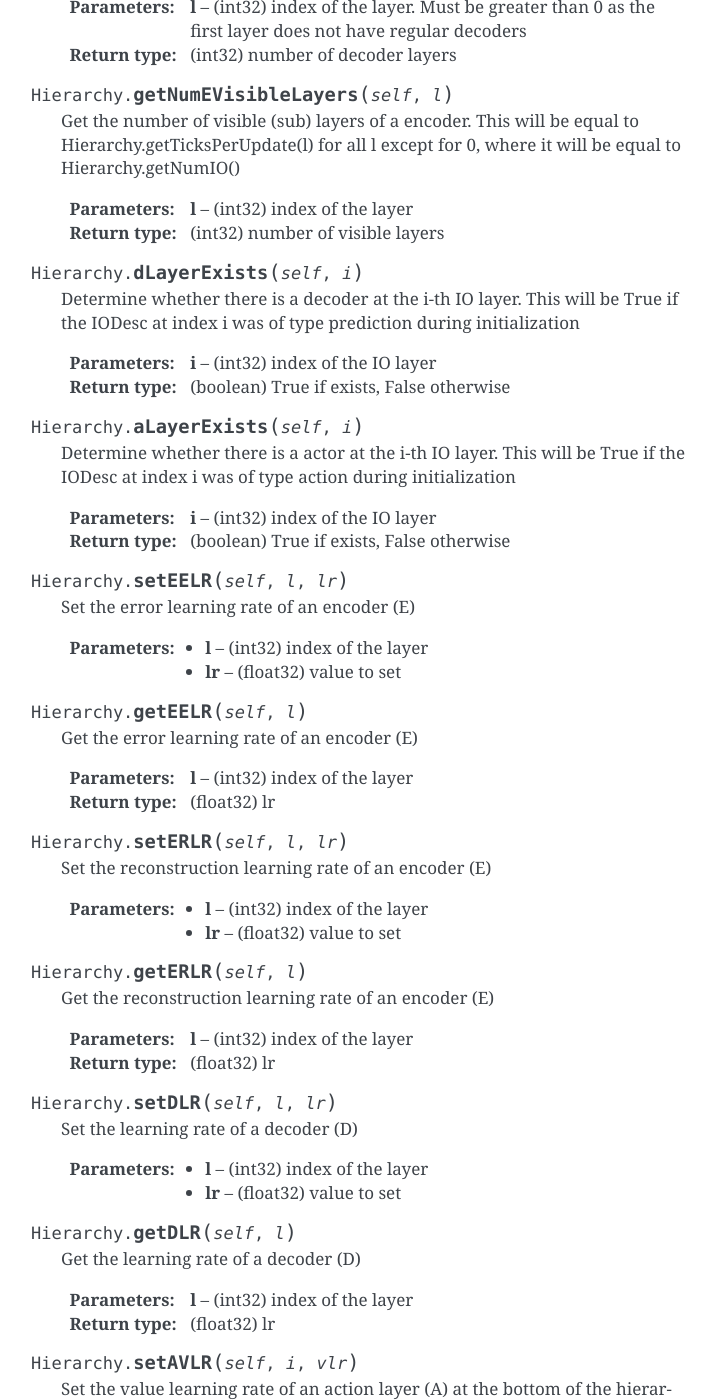
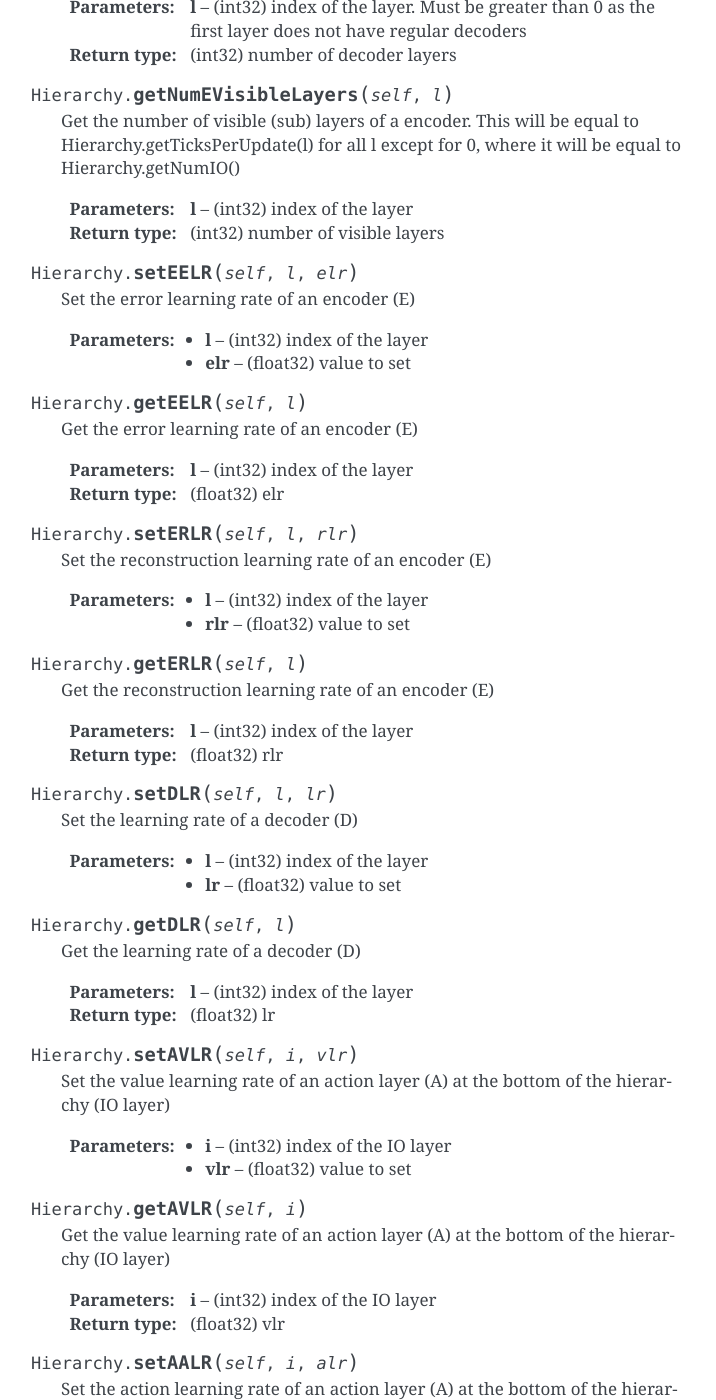
Before and after one commit to ogmacorp/PyAOgmaNeo, a Sphinx documentation site: the page built from docs/hierarchy.rst, in a window 1280 px wide and 1400 px high, scrolled down 2979 px. Shown: the whole window, without its empty margins (389-1105 px from the left). Built offline with Sphinx 7.4.7, drawn with Linux system fonts in a browser that asks for light colours; some of the changed text lies outside the part shown.

Commit message:
Docs update

```diff
--- a/docs/hierarchy.rst
+++ b/docs/hierarchy.rst
@@ -135,47 +135,33 @@ The sparse predictive hierarchy (SPH). Can be thought of as the "agent" when use
     :param l: (int32) index of the layer
     :rtype: (int32) number of visible layers
 
-.. function:: Hierarchy.dLayerExists(self, i)
-
-    Determine whether there is a decoder at the i-th IO layer. This will be True if the IODesc at index i was of type prediction during initialization
-
-    :param i: (int32) index of the IO layer
-    :rtype: (boolean) True if exists, False otherwise
-
-.. function:: Hierarchy.aLayerExists(self, i)
-
-    Determine whether there is a actor at the i-th IO layer. This will be True if the IODesc at index i was of type action during initialization
-
-    :param i: (int32) index of the IO layer
-    :rtype: (boolean) True if exists, False otherwise
-
-.. function:: Hierarchy.setEELR(self, l, lr)
+.. function:: Hierarchy.setEELR(self, l, elr)
 
     Set the error learning rate of an encoder (E)
 
     :param l: (int32) index of the layer
-    :param lr: (float32) value to set
+    :param elr: (float32) value to set
 
 .. function:: Hierarchy.getEELR(self, l)
 
     Get the error learning rate of an encoder (E)
 
     :param l: (int32) index of the layer
-    :rtype: (float32) lr
+    :rtype: (float32) elr
 
-.. function:: Hierarchy.setERLR(self, l, lr)
+.. function:: Hierarchy.setERLR(self, l, rlr)
 
     Set the reconstruction learning rate of an encoder (E)
 
     :param l: (int32) index of the layer
-    :param lr: (float32) value to set
+    :param rlr: (float32) value to set
 
 .. function:: Hierarchy.getERLR(self, l)
 
     Get the reconstruction learning rate of an encoder (E)
 
     :param l: (int32) index of the layer
-    :rtype: (float32) lr
+    :rtype: (float32) rlr
 
 .. function:: Hierarchy.setDLR(self, l, lr)
 
```
